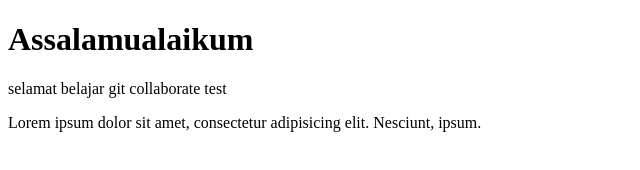
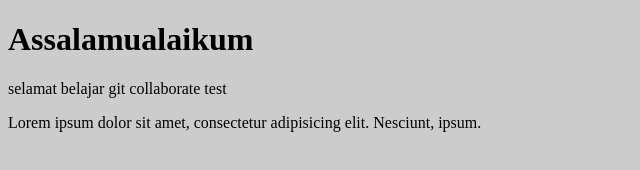
Before and after one commit to setiawanboedy/gitcolab, a plain HTML site: page index.html in a window 1280 px wide. Shown: the whole page, without its empty margins (0-640 px from the left). Drawn offline with Linux system fonts and the light colour scheme.

Commit message:
Budy, saya menambahkan file JS (merubah bckgroundColor)

```diff
--- a/index.html
+++ b/index.html
@@ -9,5 +9,8 @@
     <h1>Assalamualaikum</h1>
     <p>selamat belajar git collaborate test</p>
     <p>Lorem ipsum dolor sit amet, consectetur adipisicing elit. Nesciunt, ipsum.</p>
+
+
+    <script src="script.js"></script>
 </body>
 </html>
--- /dev/null
+++ b/script.js
@@ -0,0 +1 @@
+document.body.style.backgroundColor = '#ccc';
```
